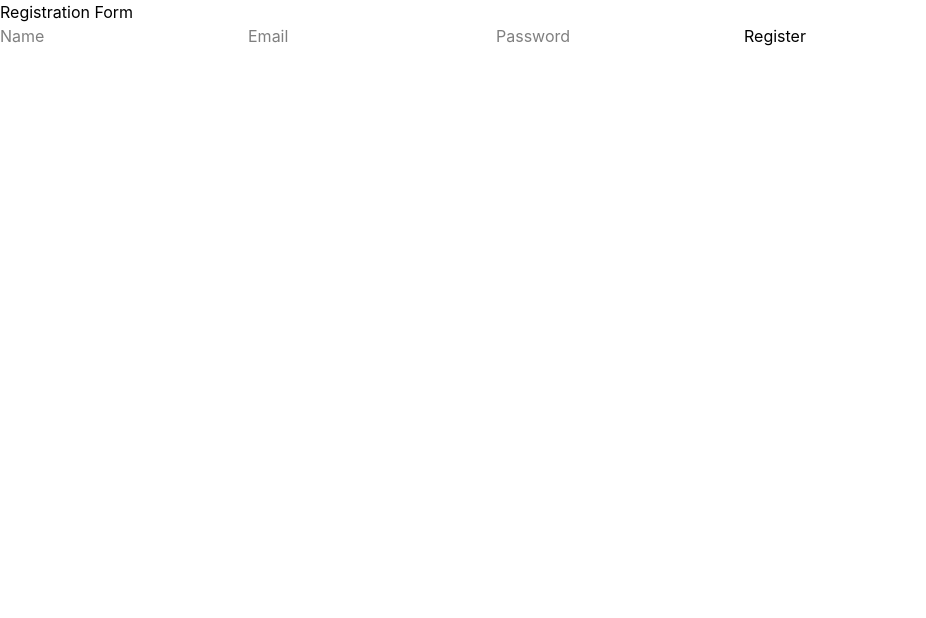
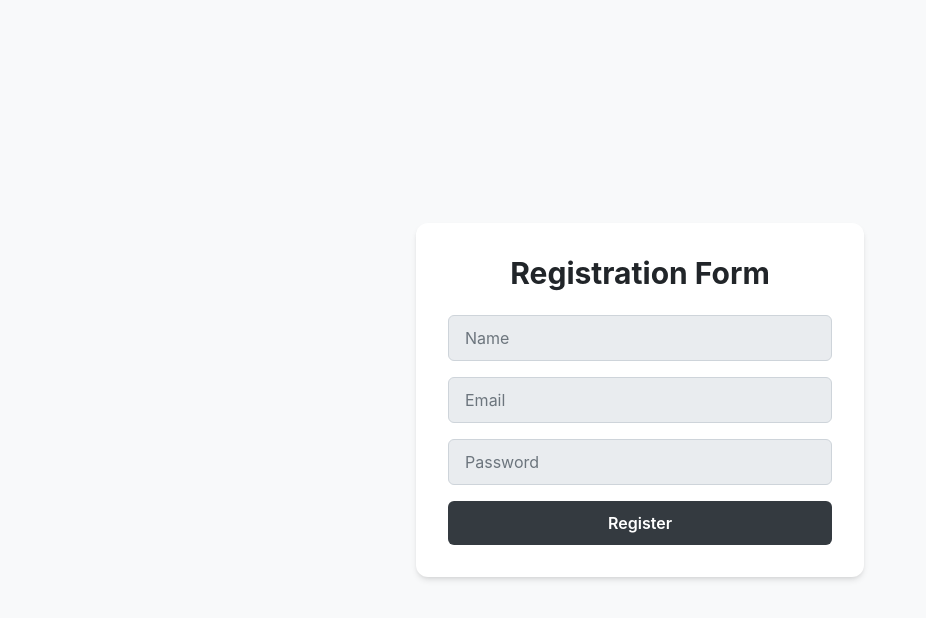
Before and after one commit to fahimsna/Student-Management-System, a React app in the folder frontend/: page / in a window 1280 px wide. Shown: the top 618 px of the page, without its empty margins (0-926 px from the left). Built offline with nearby package versions, Linux system fonts and the light colour scheme; the HTML template or start-up script is replaced by a standard one.

Commit message:
Add css to register

```diff
--- a/frontend/src/pages/Register.jsx
+++ b/frontend/src/pages/Register.jsx
@@ -22,10 +22,15 @@ export default function Register() {
   };
 
   return (
-    <div>
-      <h1>Registration Form</h1>
+    <div className="min-h-screen flex items-center justify-center bg-[#F8F9FA] px-4 py-8">
+      <div className="w-full max-w-md bg-white rounded-xl shadow-md p-6 sm:p-8">
+        <h1 className="text-2xl sm:text-3xl font-bold text-[#212529] text-center mb-6">
+          Registration Form
+        </h1>
 
+        <div className="space-y-4">
           <input
+            className="w-full border border-[#CED4DA] rounded-md px-4 py-2.5 bg-[#E9ECEF] text-[#343A40] placeholder-[#6C757D] outline-none focus:bg-white focus:border-[#6C757D] focus:ring-1 focus:ring-[#6C757D]"
             type="text"
             placeholder="Name"
             value={name}
@@ -33,6 +38,7 @@ export default function Register() {
           />
 
           <input
+            className="w-full border border-[#CED4DA] rounded-md px-4 py-2.5 bg-[#E9ECEF] text-[#343A40] placeholder-[#6C757D] outline-none focus:bg-white focus:border-[#6C757D] focus:ring-1 focus:ring-[#6C757D]"
             type="email"
             placeholder="Email"
             value={email}
@@ -40,14 +46,27 @@ export default function Register() {
           />
 
           <input
+            className="w-full border border-[#CED4DA] rounded-md px-4 py-2.5 bg-[#E9ECEF] text-[#343A40] placeholder-[#6C757D] outline-none focus:bg-white focus:border-[#6C757D] focus:ring-1 focus:ring-[#6C757D]"
             type="password"
             placeholder="Password"
             value={password}
             onChange={(e) => setPassword(e.target.value)}
           />
 
-      <button onClick={handleRegister}>Register</button>
-      <p>{message}</p>
+          <button
+            className="w-full bg-[#343A40] text-white rounded-md py-2.5 font-semibold hover:bg-[#212529] transition duration-200"
+            onClick={handleRegister}
+          >
+            Register
+          </button>
+
+          {message && (
+            <p className="text-center text-sm text-[#495057] font-medium">
+              {message}
+            </p>
+          )}
+        </div>
+      </div>
     </div>
   );
 }
```
Lines whose indentation alone changed are shown as unchanged.
